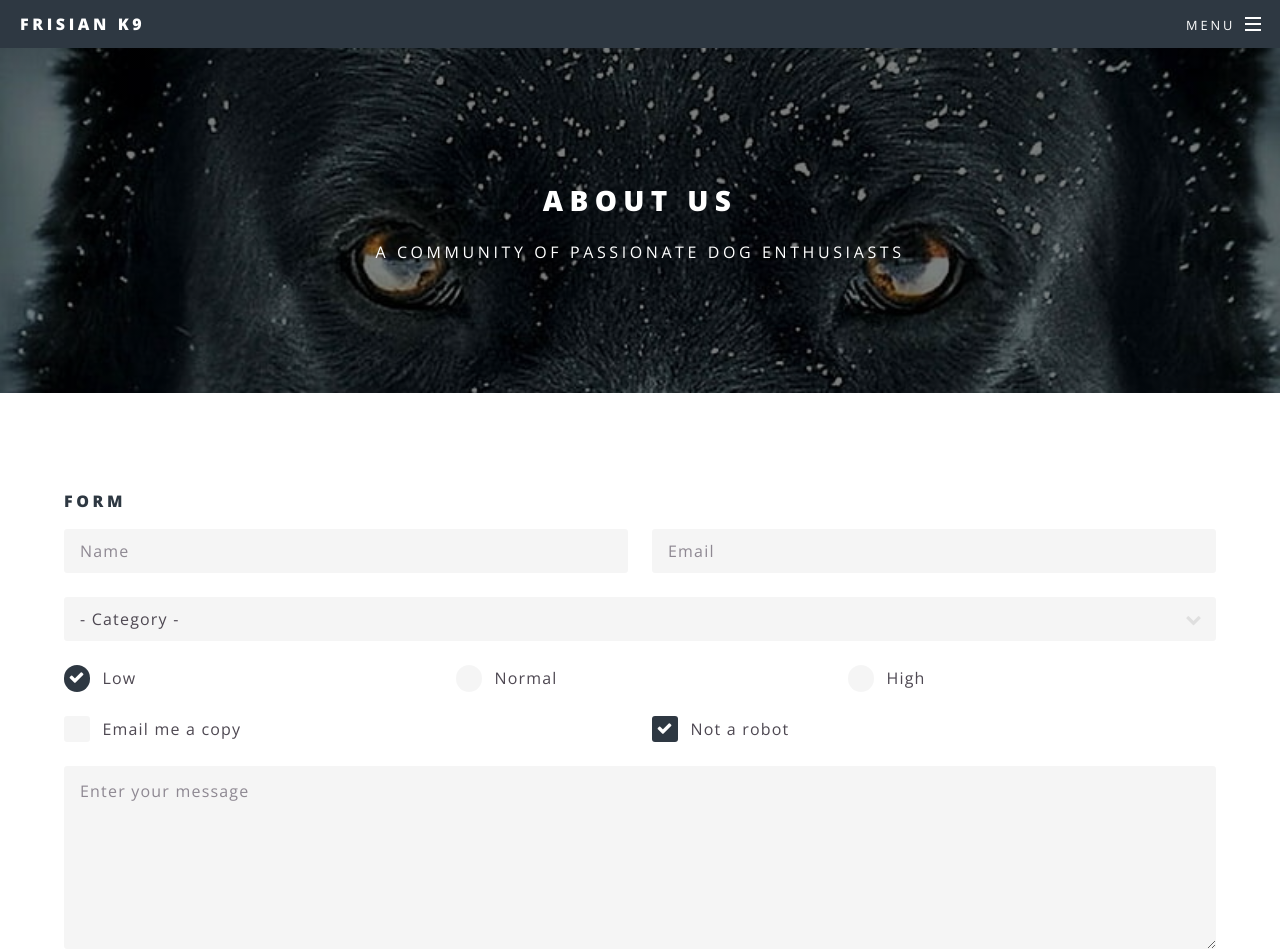
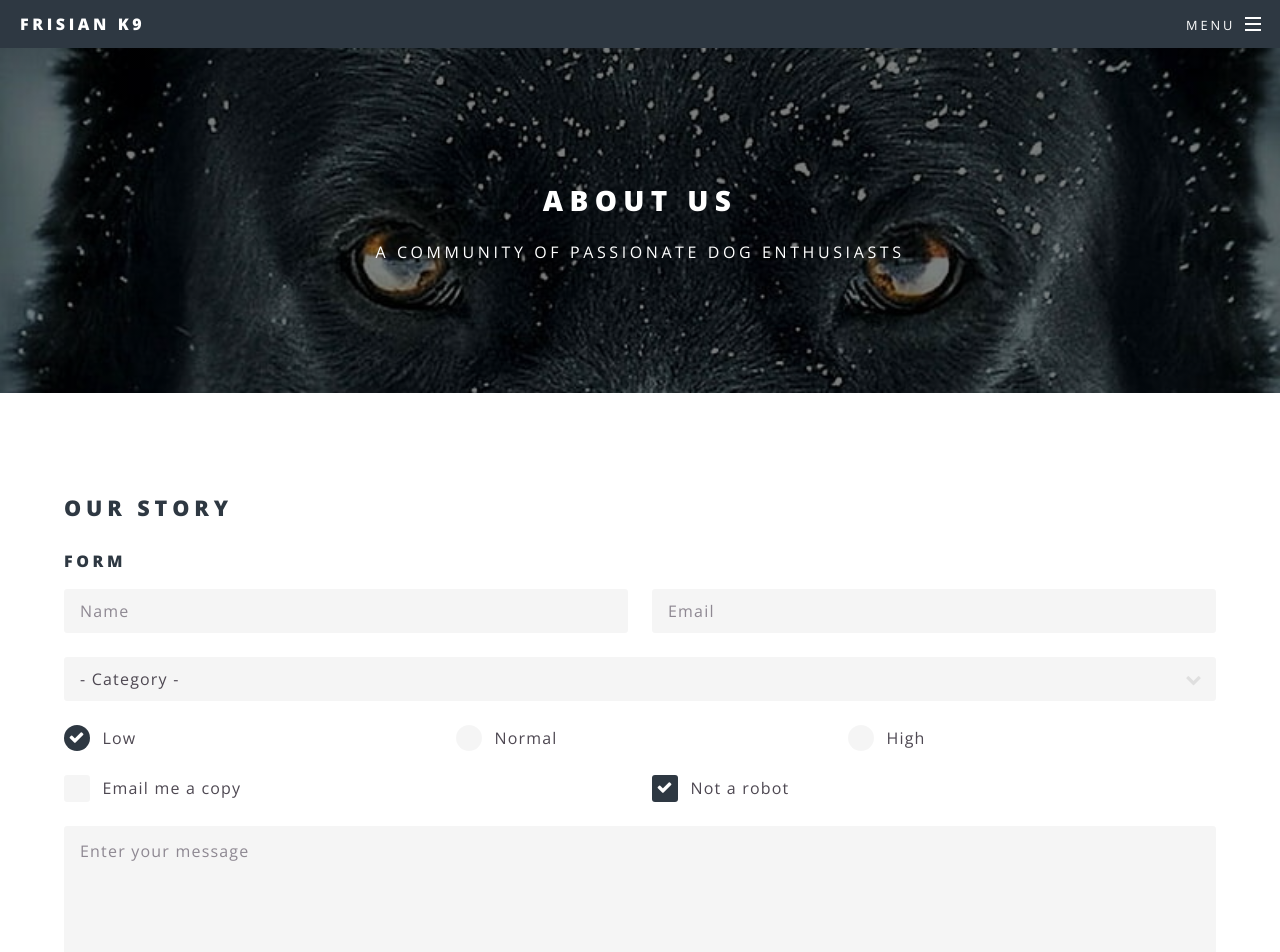
Before and after one commit to Gao921010/Gao921010.github.io, a Jekyll site: the page built from elements.html, in a window 1280 px wide and 1400 px high. Shown: the top 952 px of the window. Built offline with Jekyll 4.4.1, drawn with Linux system fonts in a browser that asks for light colours.

Commit message:
Update elements.html

```diff
--- a/elements.html
+++ b/elements.html
@@ -2,6 +2,9 @@
 layout: page
 title: About Us
 ---
+                        <section>
+				<h2>Our Story</h2>
+
 
 			<section>
 				<h4>Form</h4>
```
Also changed, not shown: other parts of elements.html (+1 -1 lines).
